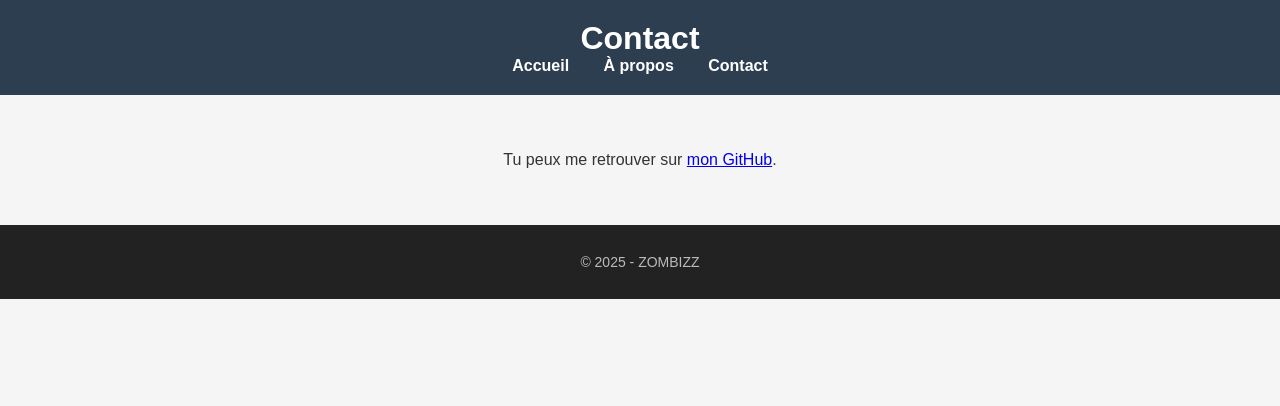
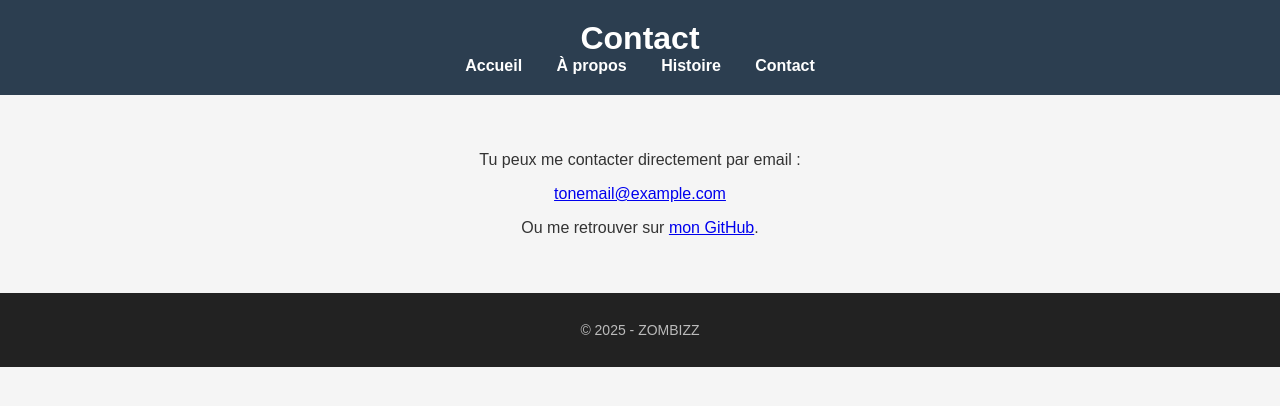
Before and after one commit to llolo974/ZOMBIZZ, a plain HTML site: page contact.html in a window 1280 px wide. Drawn offline with Linux system fonts and the light colour scheme.

Commit message:
Update contact.html

```diff
--- a/contact.html
+++ b/contact.html
@@ -11,12 +11,15 @@
     <nav>
       <a href="index.html">Accueil</a>
       <a href="apropos.html">À propos</a>
+      <a href="histoire.html">Histoire</a>
       <a href="contact.html">Contact</a>
     </nav>
   </header>
 
   <section>
-    <p>Tu peux me retrouver sur <a href="https://github.com/llolo974" target="_blank">mon GitHub</a>.</p>
+    <p>Tu peux me contacter directement par email :</p>
+    <p><a href="mailto:tonemail@example.com">tonemail@example.com</a></p>
+    <p>Ou me retrouver sur <a href="https://github.com/llolo974" target="_blank">mon GitHub</a>.</p>
   </section>
 
   <footer>
```
